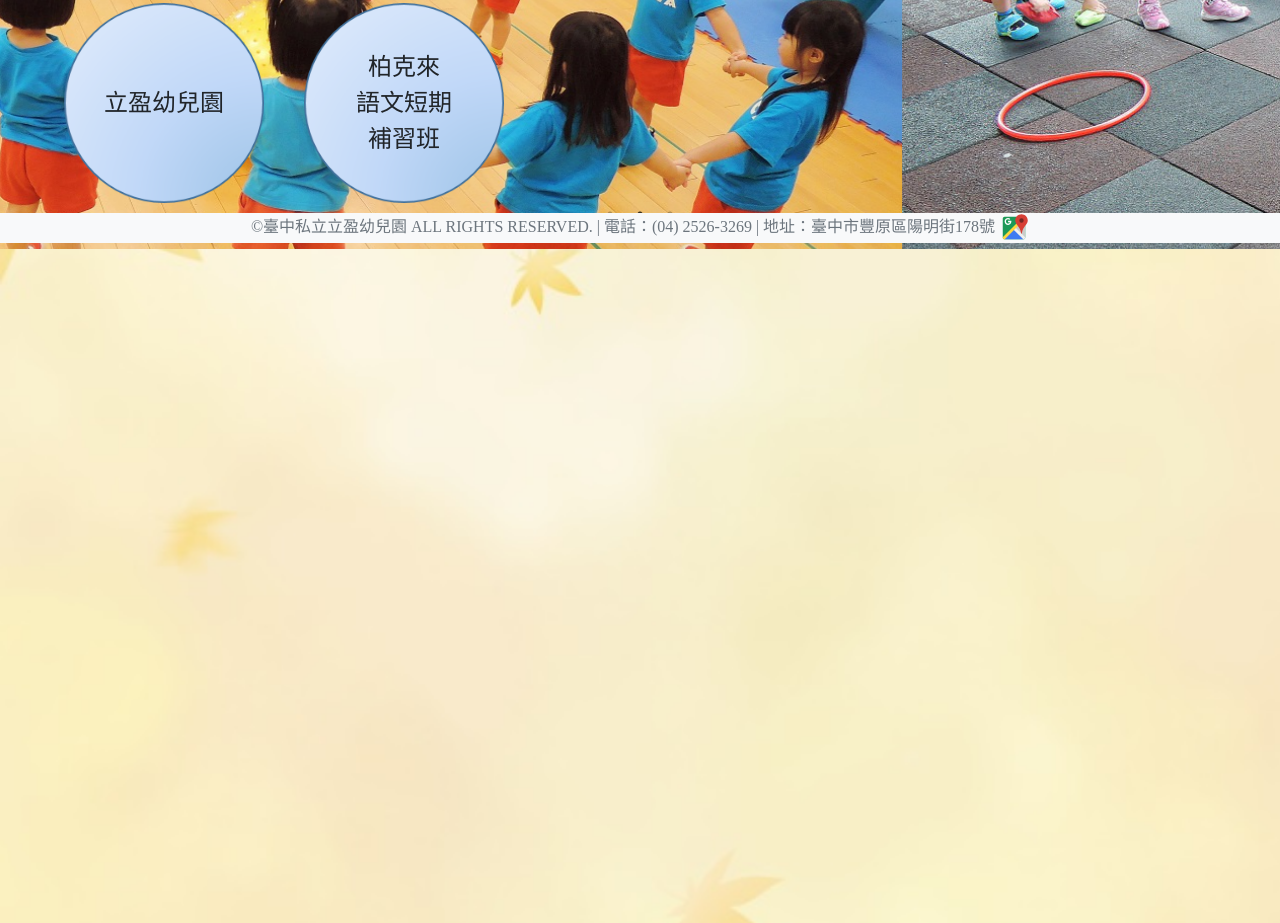
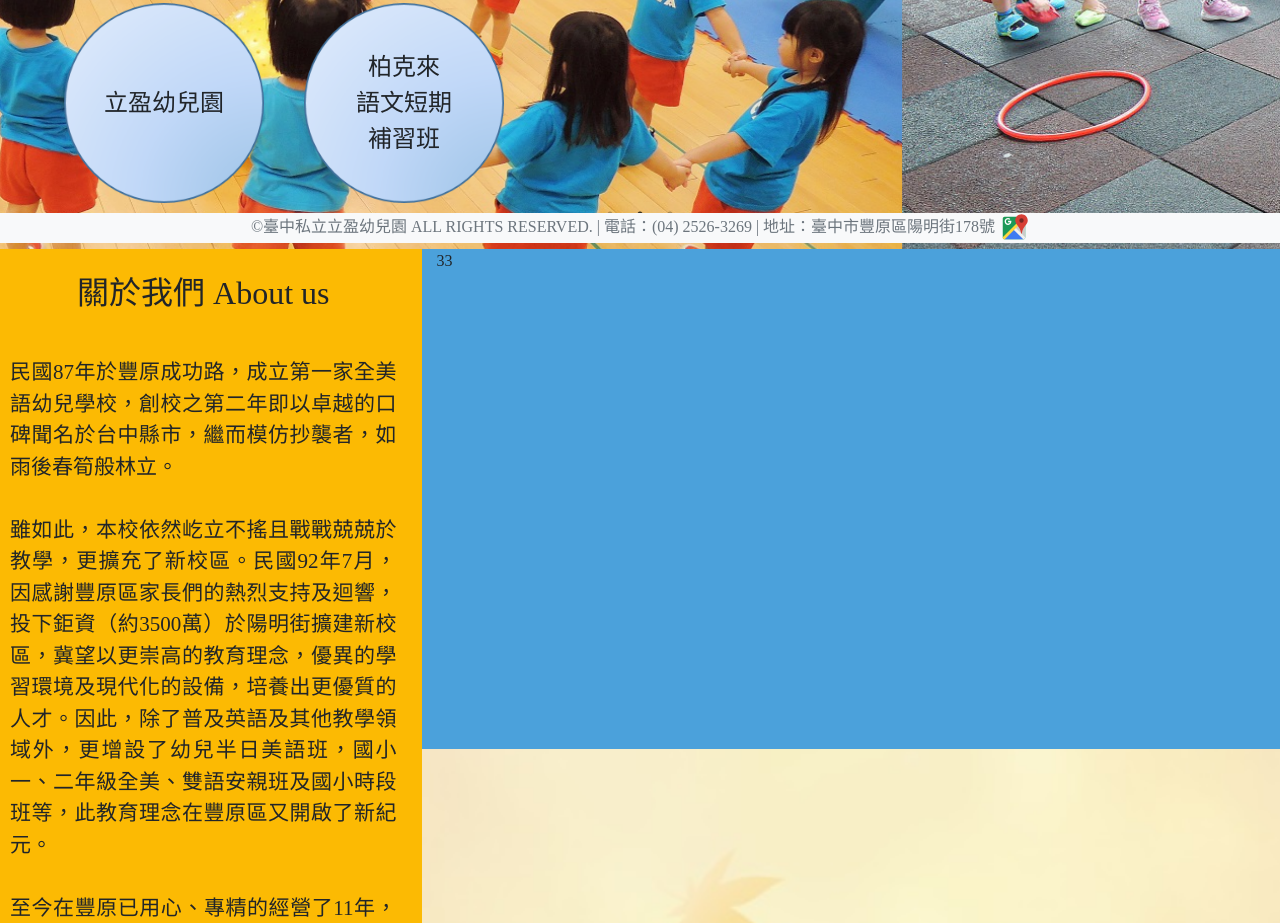
Before and after one commit to lv1codeman/Li-Ying, a website: page template2.html in a window 1280 px wide. Shown: the part 557-1480 px from the top of the page. Drawn offline with Linux system fonts and the light colour scheme; a web font is replaced by a local one.

Commit message:
create about us block

```diff
--- a/css/page2.css
+++ b/css/page2.css
@@ -12,6 +12,39 @@ body {
 
 .setborder {
     border: 1px solid red;
+}
+
+.setbg1 {
+    background-color: #fcba03;
+    height: 500px;
+}
+
+pre {
+    font-family: 'GenJyuuGothic-Monospace-Regular';
+    white-space: pre-wrap;
+}
+
+.setbg2 {
+    background-color: #4ba1db;
+    height: 500px;
+}
+
+.about_us {
+    background-color: #fcba03;
+}
+
+.about_us_title {
+    font-family: 'GenJyuuGothic-Monospace-Regular';
+    font-size: 2rem;
+    text-align: center;
+    padding: 20px 0 20px 0;
+}
+
+.about_us_article {
+    font-size: 1.5rem;
+    padding: 20px 10px 20px 10px;
+    text-align: justify;
+    text-justify: inter-ideograph;
 }
 
 .flex-container {
--- a/template2.html
+++ b/template2.html
@@ -52,6 +52,10 @@
 
         .slick-dots {
             bottom: 25px;
+        }
+
+        .slick-dotted.slick-slider {
+            margin-bottom: 0;
         }
     </style>
     <script>
@@ -122,6 +126,27 @@
             <div class="pic_02"></div>
             <div class="pic_03"></div>
         </div>
+
+
+        <div class="row">
+            <div class="col-4 about_us">
+                <div class="about_us_title">關於我們 About us</div>
+                <div class="about_us_article">
+                    <pre>
+民國87年於豐原成功路，成立第一家全美語幼兒學校，創校之第二年即以卓越的口碑聞名於台中縣市，繼而模仿抄襲者，如雨後春筍般林立。
+
+雖如此，本校依然屹立不搖且戰戰兢兢於教學，更擴充了新校區。民國92年7月，因感謝豐原區家長們的熱烈支持及迴響，投下鉅資（約3500萬）於陽明街擴建新校區，冀望以更崇高的教育理念，優異的學習環境及現代化的設備，培養出更優質的人才。因此，除了普及英語及其他教學領域外，更增設了幼兒半日美語班，國小一、二年級全美、雙語安親班及國小時段班等，此教育理念在豐原區又開啟了新紀元。
+
+至今在豐原已用心、專精的經營了11年，在此，很欣慰每踏出的一腳步，都是嶄新和創新的一頁，足以給同業效倣，同時也感恩家長們的支持與愛護，柏克來、立盈才有此動力不斷的創舉、進步，衷心的期許全校教職員工，都能以愛心、細心、專業、敬業的精神及態度，培育孩子們美好的未來，最後誠摯的邀請您來發現我們，為您的寶貝選擇一個歡樂的童年！跨出童年的第一步就從柏克來、立盈開始～
+
+柏克來、立盈
+執行長 何邑萱 敬上
+                    </pre>
+                </div>
+            </div>
+            <div class="col-8 setbg2">33</div>
+        </div>
+
 
     </div>
 
```
